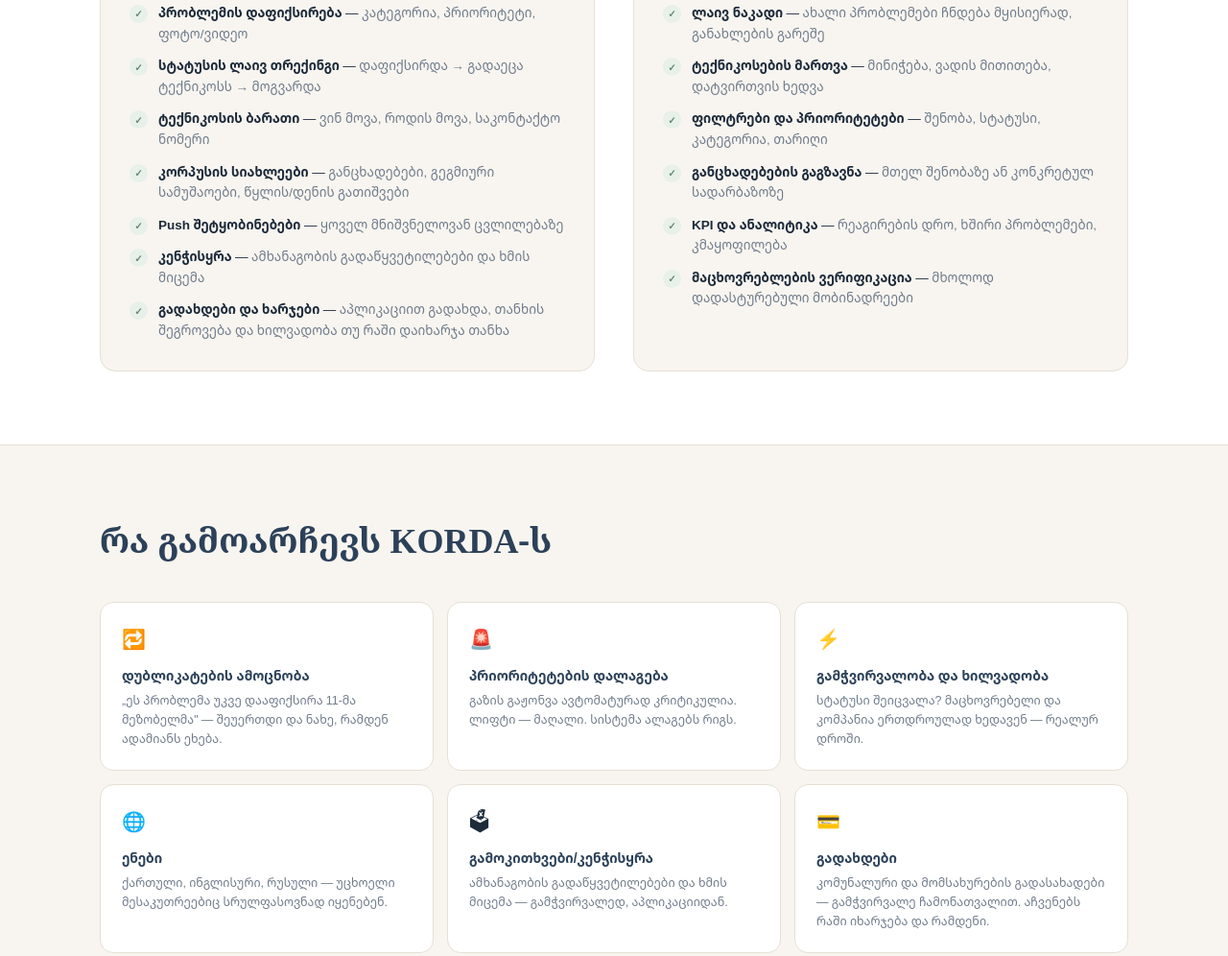
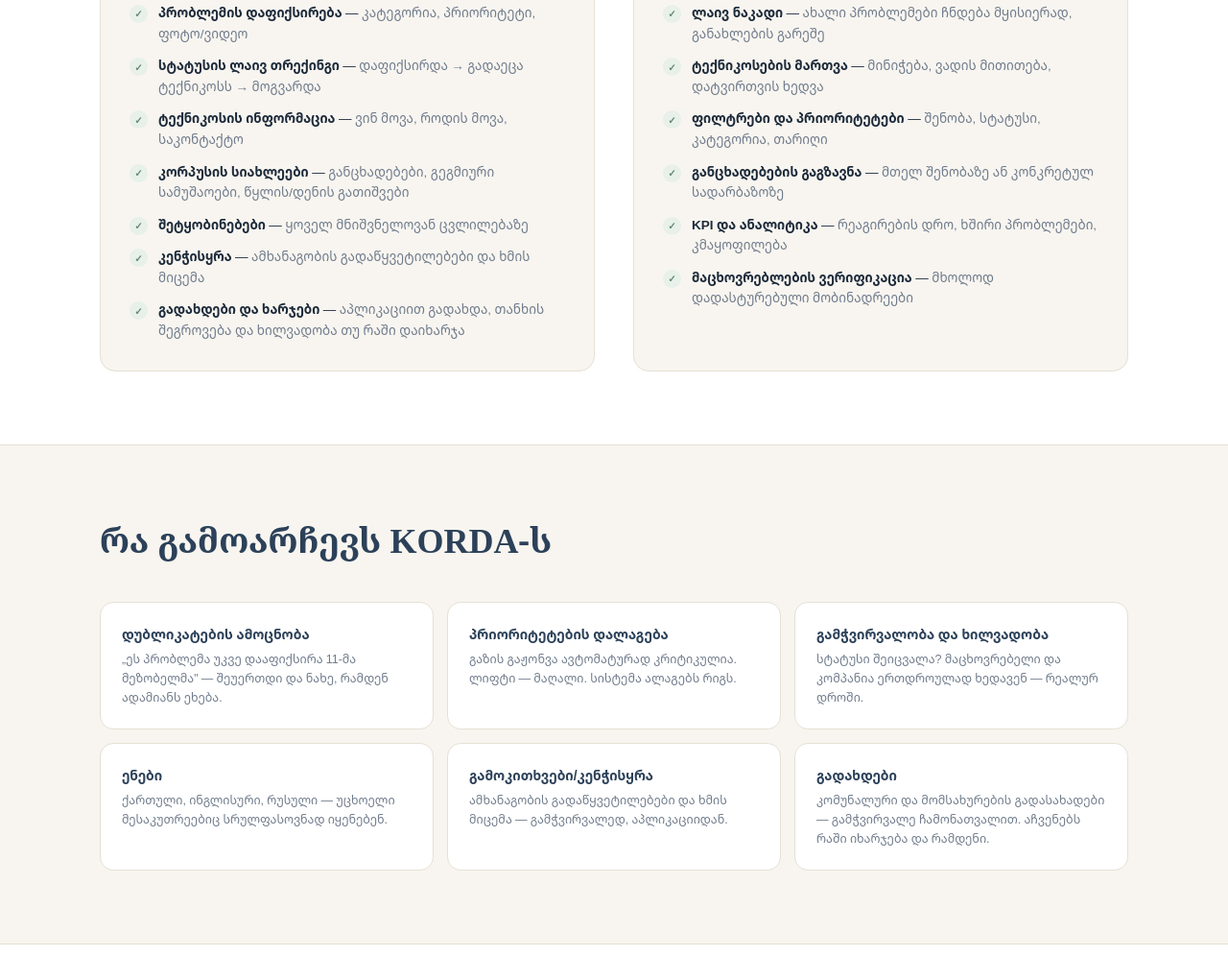
Before and after one commit to tikcho/KORDA, a plain HTML site: page index.html in a window 1280 px wide. Shown: the part 1423-2419 px from the top of the page at 96% size. Drawn offline with Linux system fonts and the light colour scheme.

Commit message:
Update feature descriptions for clarity and consistency in the footer section

```diff
--- a/index.html
+++ b/index.html
@@ -364,11 +364,11 @@
         <ul class="feat-list">
           <li><span class="tick">✓</span><span><b>პრობლემის დაფიქსირება</b> — <span class="desc">კატეგორია, პრიორიტეტი, ფოტო/ვიდეო</span></span></li>
           <li><span class="tick">✓</span><span><b>სტატუსის ლაივ თრექინგი</b> — <span class="desc">დაფიქსირდა → გადაეცა ტექნიკოსს → მოგვარდა</span></span></li>
-          <li><span class="tick">✓</span><span><b>ტექნიკოსის ბარათი</b> — <span class="desc">ვინ მოვა, როდის მოვა, საკონტაქტო ნომერი</span></span></li>
+          <li><span class="tick">✓</span><span><b>ტექნიკოსის ინფორმაცია</b> — <span class="desc">ვინ მოვა, როდის მოვა, საკონტაქტო</span></span></li>
           <li><span class="tick">✓</span><span><b>კორპუსის სიახლეები</b> — <span class="desc">განცხადებები, გეგმიური სამუშაოები, წყლის/დენის გათიშვები</span></span></li>
-          <li><span class="tick">✓</span><span><b>Push შეტყობინებები</b> — <span class="desc">ყოველ მნიშვნელოვან ცვლილებაზე</span></span></li>
+          <li><span class="tick">✓</span><span><b>შეტყობინებები</b> — <span class="desc">ყოველ მნიშვნელოვან ცვლილებაზე</span></span></li>
           <li><span class="tick">✓</span><span><b>კენჭისყრა</b> — <span class="desc">ამხანაგობის გადაწყვეტილებები და ხმის მიცემა</span></span></li>
-          <li><span class="tick">✓</span><span><b>გადახდები და ხარჯები</b> — <span class="desc">აპლიკაციით გადახდა, თანხის შეგროვება და ხილვადობა თუ რაში დაიხარჯა თანხა</span></span></li>
+          <li><span class="tick">✓</span><span><b>გადახდები და ხარჯები</b> — <span class="desc">აპლიკაციით გადახდა, თანხის შეგროვება და ხილვადობა თუ რაში დაიხარჯა</span></span></li>
         </ul>
       </div>
       <div class="side-card">
@@ -395,12 +395,12 @@
       <h2>რა გამოარჩევს KORDA-ს</h2>
     </div>
     <div class="smart-grid">
-      <div class="smart-card"><span class="ic">🔁</span><b>დუბლიკატების ამოცნობა</b><p>„ეს პრობლემა უკვე დააფიქსირა 11-მა მეზობელმა" — შეუერთდი და ნახე, რამდენ ადამიანს ეხება.</p></div>
-      <div class="smart-card"><span class="ic">🚨</span><b>პრიორიტეტების დალაგება</b><p>გაზის გაჟონვა ავტომატურად კრიტიკულია. ლიფტი — მაღალი. სისტემა ალაგებს რიგს.</p></div>
-      <div class="smart-card"><span class="ic">⚡</span><b>გამჭვირვალობა და ხილვადობა</b><p>სტატუსი შეიცვალა? მაცხოვრებელი და კომპანია ერთდროულად ხედავენ — რეალურ დროში.</p></div>
-      <div class="smart-card"><span class="ic">🌐</span><b>ენები</b><p>ქართული, ინგლისური, რუსული — უცხოელი მესაკუთრეებიც სრულფასოვნად იყენებენ.</p></div>
-      <div class="smart-card"><span class="ic">🗳</span><b>გამოკითხვები/კენჭისყრა</b><p>ამხანაგობის გადაწყვეტილებები და ხმის მიცემა — გამჭვირვალედ, აპლიკაციიდან.</p></div>
-      <div class="smart-card"><span class="ic">💳</span><b>გადახდები</b><p>კომუნალური და მომსახურების გადასახადები — გამჭვირვალე ჩამონათვალით. აჩვენებს რაში იხარჯება და რამდენი.</p></div>
+      <div class="smart-card"><b>დუბლიკატების ამოცნობა</b><p>„ეს პრობლემა უკვე დააფიქსირა 11-მა მეზობელმა" — შეუერთდი და ნახე, რამდენ ადამიანს ეხება.</p></div>
+      <div class="smart-card"><b>პრიორიტეტების დალაგება</b><p>გაზის გაჟონვა ავტომატურად კრიტიკულია. ლიფტი — მაღალი. სისტემა ალაგებს რიგს.</p></div>
+      <div class="smart-card"><b>გამჭვირვალობა და ხილვადობა</b><p>სტატუსი შეიცვალა? მაცხოვრებელი და კომპანია ერთდროულად ხედავენ — რეალურ დროში.</p></div>
+      <div class="smart-card"><b>ენები</b><p>ქართული, ინგლისური, რუსული — უცხოელი მესაკუთრეებიც სრულფასოვნად იყენებენ.</p></div>
+      <div class="smart-card"><b>გამოკითხვები/კენჭისყრა</b><p>ამხანაგობის გადაწყვეტილებები და ხმის მიცემა — გამჭვირვალედ, აპლიკაციიდან.</p></div>
+      <div class="smart-card"><b>გადახდები</b><p>კომუნალური და მომსახურების გადასახადები — გამჭვირვალე ჩამონათვალით. აჩვენებს რაში იხარჯება და რამდენი.</p></div>
     </div>
   </div>
 </section>
```
